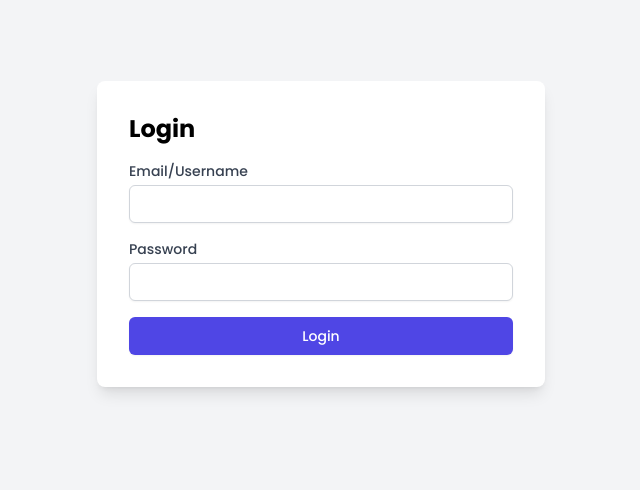
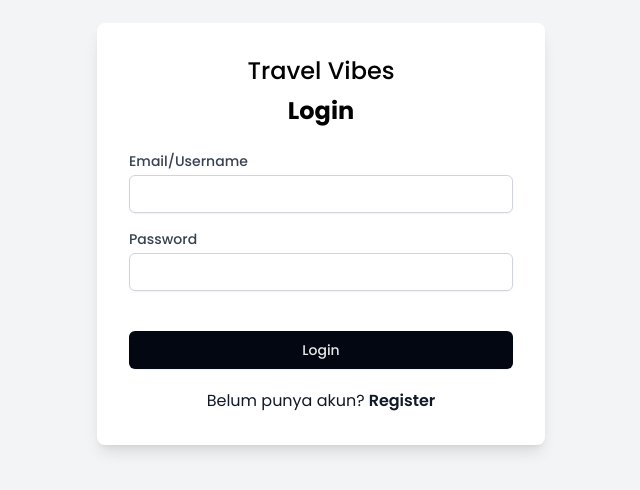
Before and after one commit to ervanervan/travel-vibes, a React (Vite) app: page /login in a window 1280 px wide. Shown: the part 166-656 px from the top of the page, without its empty margins (319-959 px from the left). Built offline with nearby package versions, Linux system fonts and the light colour scheme; no server answers.

Commit message:
update: register and login page

```diff
--- a/src/pages/Loginpage.tsx
+++ b/src/pages/Loginpage.tsx
@@ -1,4 +1,4 @@
-import { useNavigate } from "react-router-dom";
+import { Link, useNavigate } from "react-router-dom";
 import { loginUser } from "../services/authService";
 import { useState } from "react";
 
@@ -33,7 +33,8 @@ const Loginpage = () => {
   return (
     <div className="min-h-screen flex items-center justify-center bg-gray-100">
       <div className="bg-white shadow-lg rounded-lg p-8 w-full max-w-md">
-        <h1 className="text-2xl font-bold mb-4">Login</h1>
+        <h1 className="text-2xl font-medium mb-2 text-center">Travel Vibes</h1>
+        <h2 className="text-2xl font-bold mb-6 text-center">Login</h2>
         {error && <p className="text-red-500 mb-4">{error}</p>}
         <form onSubmit={handleLogin}>
           <div className="mb-4">
@@ -46,13 +47,13 @@ const Loginpage = () => {
             <input
               type="text"
               id="identifier"
-              className="mt-1 block w-full px-3 py-2 border border-gray-300 rounded-md shadow-sm focus:ring-indigo-500 focus:border-indigo-500 sm:text-sm"
+              className="mt-1 block w-full px-3 py-2 border border-gray-300 rounded-md shadow-sm focus:ring-gray-950/10 focus:border-gray-950/10 sm:text-sm"
               value={identifier}
               onChange={(e) => setIdentifier(e.target.value)}
               required
             />
           </div>
-          <div className="mb-4">
+          <div className="mb-10">
             <label
               htmlFor="password"
               className="block text-sm font-medium text-gray-700"
@@ -62,7 +63,7 @@ const Loginpage = () => {
             <input
               type="password"
               id="password"
-              className="mt-1 block w-full px-3 py-2 border border-gray-300 rounded-md shadow-sm focus:ring-indigo-500 focus:border-indigo-500 sm:text-sm"
+              className="mt-1 block w-full px-3 py-2 border border-gray-300 rounded-md shadow-sm focus:ring-gray-950/10 focus:border-gray-950/10 sm:text-sm"
               value={password}
               onChange={(e) => setPassword(e.target.value)}
               required
@@ -70,14 +71,21 @@ const Loginpage = () => {
           </div>
           <button
             type="submit"
-            className={`w-full flex justify-center py-2 px-4 border border-transparent rounded-md shadow-sm text-sm font-medium text-white ${
-              loading ? "bg-gray-400" : "bg-indigo-600 hover:bg-indigo-700"
+            className={`w-full flex justify-center py-2 px-4 border border-transparent rounded-md shadow-sm text-sm font-medium text-white/90 transition-all duration-300 ease-in-out ${
+              loading ? "bg-gray-400" : "bg-gray-950 hover:bg-gray-950/90"
             }`}
             disabled={loading}
           >
             {loading ? "Logging in..." : "Login"}
           </button>
         </form>
+
+        <div className="flex items-center justify-center text-gray-900 gap-1 mt-5">
+          Belum punya akun?{" "}
+          <span className="font-semibold">
+            <Link to="/register"> Register</Link>
+          </span>
+        </div>
       </div>
     </div>
   );
--- a/src/pages/Registerpage.tsx
+++ b/src/pages/Registerpage.tsx
@@ -1,5 +1,6 @@
 import { useState } from "react";
 import { getUserData, registerUser } from "../services/authService";
+import { Link } from "react-router-dom";
 
 const RegisterPage = () => {
   const [email, setEmail] = useState("");
@@ -34,9 +35,8 @@ const RegisterPage = () => {
   return (
     <div className="min-h-screen flex items-center justify-center bg-gray-100">
       <div className="w-full max-w-md p-6 bg-white rounded-lg shadow-md">
-        <h1 className="text-2xl font-semibold text-gray-800 text-center mb-6">
-          Register
-        </h1>
+        <h1 className="text-2xl font-medium mb-2 text-center">Travel Vibes</h1>
+        <h2 className="text-2xl font-bold mb-6 text-center">Register</h2>
         <form onSubmit={handleRegister} className="space-y-4">
           <div>
             <label className="block text-sm font-medium text-gray-700">
@@ -47,7 +47,7 @@ const RegisterPage = () => {
               value={email}
               onChange={(e) => setEmail(e.target.value)}
               required
-              className="w-full px-4 py-2 mt-1 border rounded-lg focus:outline-none focus:ring focus:ring-blue-200"
+              className="w-full px-4 py-2 mt-1 border rounded-lg focus:outline-nonefocus:ring-gray-950/10 focus:border-gray-950/10"
             />
             {error && <p className="text-sm text-red-500 mt-1">{error}</p>}
           </div>
@@ -60,7 +60,7 @@ const RegisterPage = () => {
               value={username}
               onChange={(e) => setUsername(e.target.value)}
               required
-              className="w-full px-4 py-2 mt-1 border rounded-lg focus:outline-none focus:ring focus:ring-blue-200"
+              className="w-full px-4 py-2 mt-1 border rounded-lg focus:outline-nonefocus:ring-gray-950/10 focus:border-gray-950/10"
             />
           </div>
           <div>
@@ -72,21 +72,27 @@ const RegisterPage = () => {
               value={password}
               onChange={(e) => setPassword(e.target.value)}
               required
-              className="w-full px-4 py-2 mt-1 border rounded-lg focus:outline-none focus:ring focus:ring-blue-200"
+              className="w-full px-4 py-2 mt-1 mb-6 border rounded-lg focus:outline-nonefocus:ring-gray-950/10 focus:border-gray-950/10"
             />
           </div>
           <button
             type="submit"
             disabled={loading}
-            className={`w-full px-4 py-2 text-white font-medium rounded-lg transition ${
+            className={`w-full flex justify-center py-2 px-4 border border-transparent rounded-md shadow-sm text-sm font-medium text-white/90 transition-all duration-300 ease-in-out ${
               loading
                 ? "bg-gray-400 cursor-not-allowed"
-                : "bg-blue-500 hover:bg-blue-600"
+                : "bg-gray-950 hover:bg-gray-950/90"
             }`}
           >
             {loading ? "Registering..." : "Register"}
           </button>
         </form>
+        <div className="flex items-center justify-center text-gray-900 gap-1 mt-5">
+          Sudah punya akun?{" "}
+          <span className="font-semibold">
+            <Link to="/login"> Login</Link>
+          </span>
+        </div>
       </div>
     </div>
   );
```
